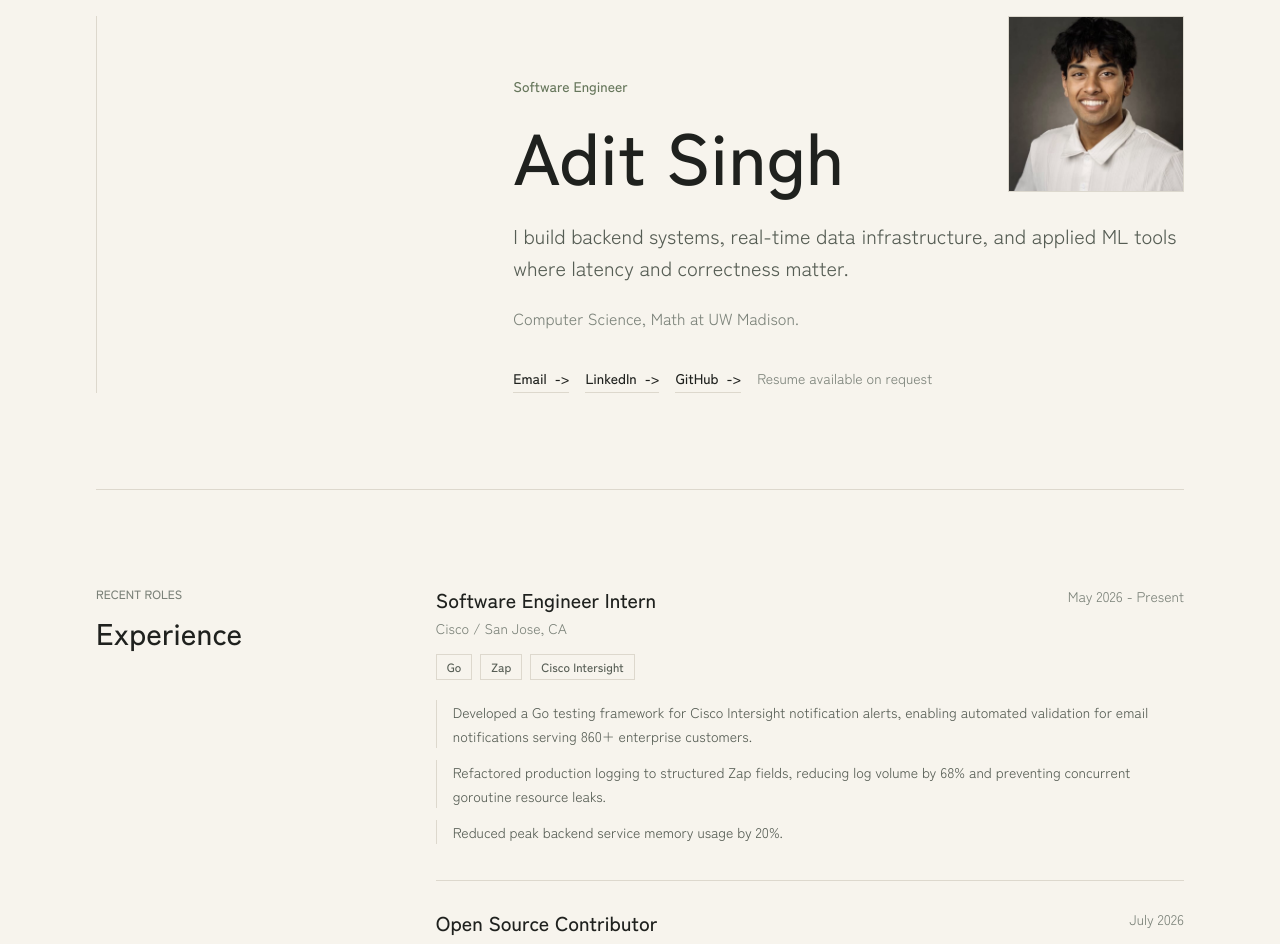
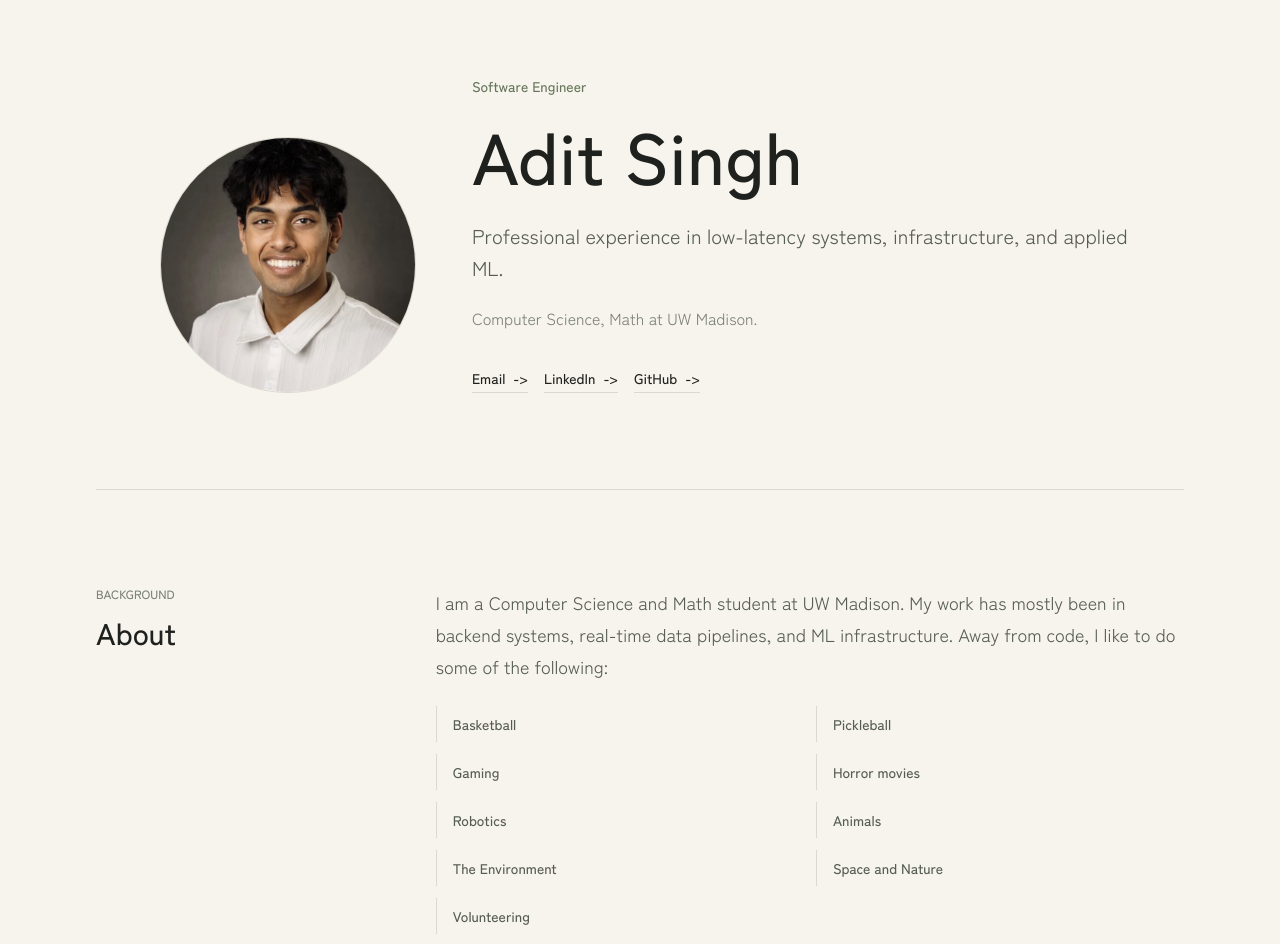
Before and after one commit to AditSingh10/AditSingh10.github.io, a React (Vite) app: page / in a window 1280 px wide. Shown: the part 200-1144 px from the top of the page. Built offline with nearby package versions, Linux system fonts and the light colour scheme.

Commit message:
feat: refine hero and about section

```diff
--- a/src/App.tsx
+++ b/src/App.tsx
@@ -11,11 +11,10 @@ import {
 } from './data/portfolio'
 
 const navItems = [
+  { label: 'About', href: '#about' },
   { label: 'Experience', href: '#experience' },
   { label: 'Projects', href: '#projects' },
   { label: 'Skills', href: '#skills' },
-  { label: 'About', href: '#about' },
-  { label: 'Interests', href: '#interests' },
   { label: 'Contact', href: '#contact' },
 ]
 
@@ -85,9 +84,7 @@ function LinkRow({
       ))}
       {resumeUrl ? (
         <ExternalLink href={resumeUrl}>Resume</ExternalLink>
-      ) : (
-        <span className="text-sm text-muted">Resume available on request</span>
-      )}
+      ) : null}
     </div>
   )
 }
@@ -158,24 +155,19 @@ function App() {
       </header>
 
       <main id="top" className="mx-auto max-w-6xl px-5 sm:px-8">
-        <section className="grid min-h-[520px] grid-cols-1 content-end gap-10 py-16 sm:min-h-[560px] sm:py-20 md:min-h-[620px] md:grid-cols-[0.72fr_1.28fr] md:py-24">
-          <div className="hidden border-l border-line md:block" aria-hidden="true" />
+        <section className="grid min-h-[520px] grid-cols-1 content-end gap-9 py-16 sm:min-h-[560px] sm:py-20 md:min-h-[620px] md:grid-cols-[0.62fr_1.38fr] md:items-end md:gap-14 md:py-24">
+          <div className="flex md:justify-end">
+            <img
+              src="/headshot.jpg"
+              alt="Adit Singh headshot"
+              className="h-44 w-44 shrink-0 rounded-full border border-line object-cover grayscale-[12%] sm:h-52 sm:w-52 md:h-64 md:w-64"
+            />
+          </div>
           <div className="max-w-3xl">
-            <div className="flex flex-col gap-7 sm:flex-row sm:items-end sm:justify-between">
-              <div>
-                <p className="mb-5 text-sm font-medium text-accent">
-                  {hero.role}
-                </p>
-                <h1 className="text-5xl font-medium leading-[1.05] text-ink sm:text-6xl md:text-7xl">
-                  {hero.name}
-                </h1>
-              </div>
-              <img
-                src="/headshot.jpg"
-                alt="Adit Singh headshot"
-                className="h-32 w-32 shrink-0 border border-line object-cover grayscale-[12%] sm:h-40 sm:w-40 md:h-44 md:w-44"
-              />
-            </div>
+            <p className="mb-5 text-sm font-medium text-accent">{hero.role}</p>
+            <h1 className="text-5xl font-medium leading-[1.05] text-ink sm:text-6xl md:text-7xl">
+              {hero.name}
+            </h1>
             <p className="mt-7 max-w-2xl text-lg leading-8 text-soft sm:text-xl">
               {hero.summary}
             </p>
@@ -187,6 +179,15 @@ function App() {
             </div>
           </div>
         </section>
+
+        <Section id="about" title="About" note="Background">
+          <div className="max-w-3xl">
+            <p className="text-lg leading-8 text-soft">{about}</p>
+            <div className="mt-6">
+              <InterestList items={interests} />
+            </div>
+          </div>
+        </Section>
 
         <Section id="experience" title="Experience" note="Recent roles">
           <div className="space-y-9">
@@ -289,20 +290,6 @@ function App() {
           </div>
         </Section>
 
-        <Section id="about" title="About" note="Background">
-          <p className="max-w-3xl text-lg leading-8 text-soft">{about}</p>
-        </Section>
-
-        <Section id="interests" title="Interests" note="Outside work">
-          <div className="max-w-3xl">
-            <p className="mb-6 text-lg leading-8 text-soft">
-              Away from code, I like staying active, following strange stories,
-              and using AI for creative experiments outside of software work.
-            </p>
-            <InterestList items={interests} />
-          </div>
-        </Section>
-
         <Section id="contact" title="Contact" note="Get in touch">
           <div className="max-w-3xl">
             <p className="text-lg leading-8 text-soft">
--- a/src/data/portfolio.ts
+++ b/src/data/portfolio.ts
@@ -44,7 +44,7 @@ export const hero: Hero = {
   name: 'Adit Singh',
   role: 'Software Engineer',
   summary:
-    'I build backend systems, real-time data infrastructure, and applied ML tools where latency and correctness matter.',
+    'Professional experience in low-latency systems, infrastructure, and applied ML.',
   education: 'Computer Science, Math at UW Madison.',
 }
 
@@ -240,11 +240,10 @@ export const interests = [
   'Horror movies',
   'Robotics',
   'Animals',
-  'The environment',
-  'Space',
-  'Creative AI outside coding',
+  'The Environment',
+  'Space and Nature',
   'Volunteering',
 ]
 
 export const about =
-  'I am a Computer Science and Math student at UW Madison. My work has mostly been in backend systems, real-time data pipelines, and ML infrastructure: Go services at Cisco, quantum readout research, and projects that connect model inference to practical dashboards. I like work where correctness, latency, and clear interfaces matter.'
+  'I am a Computer Science and Math student at UW Madison. My work has mostly been in backend systems, real-time data pipelines, and ML infrastructure. Away from code, I like to do some of the following:'
```
Also changed, not shown: 2 other files (tests, documents, lock files or other folders).
